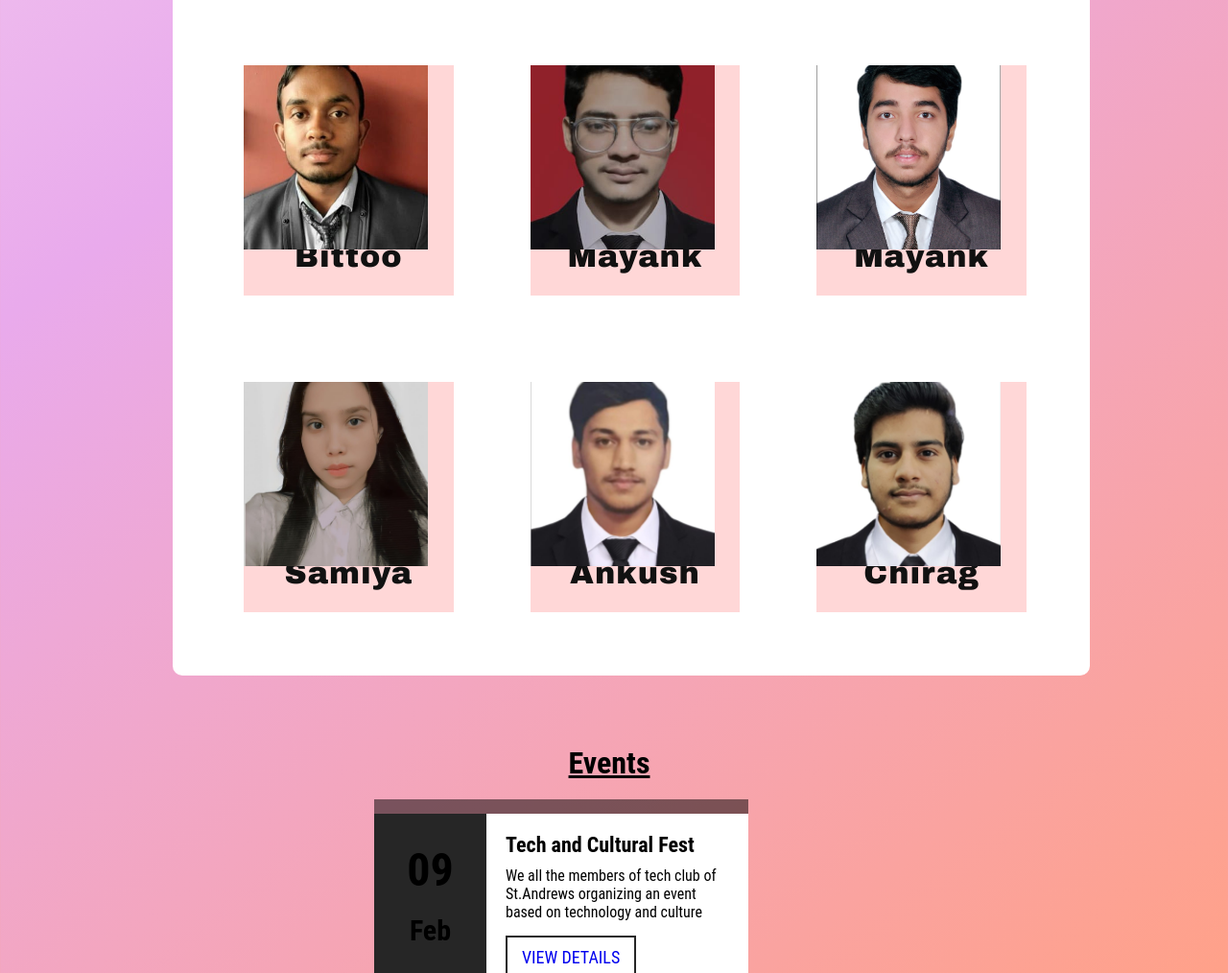
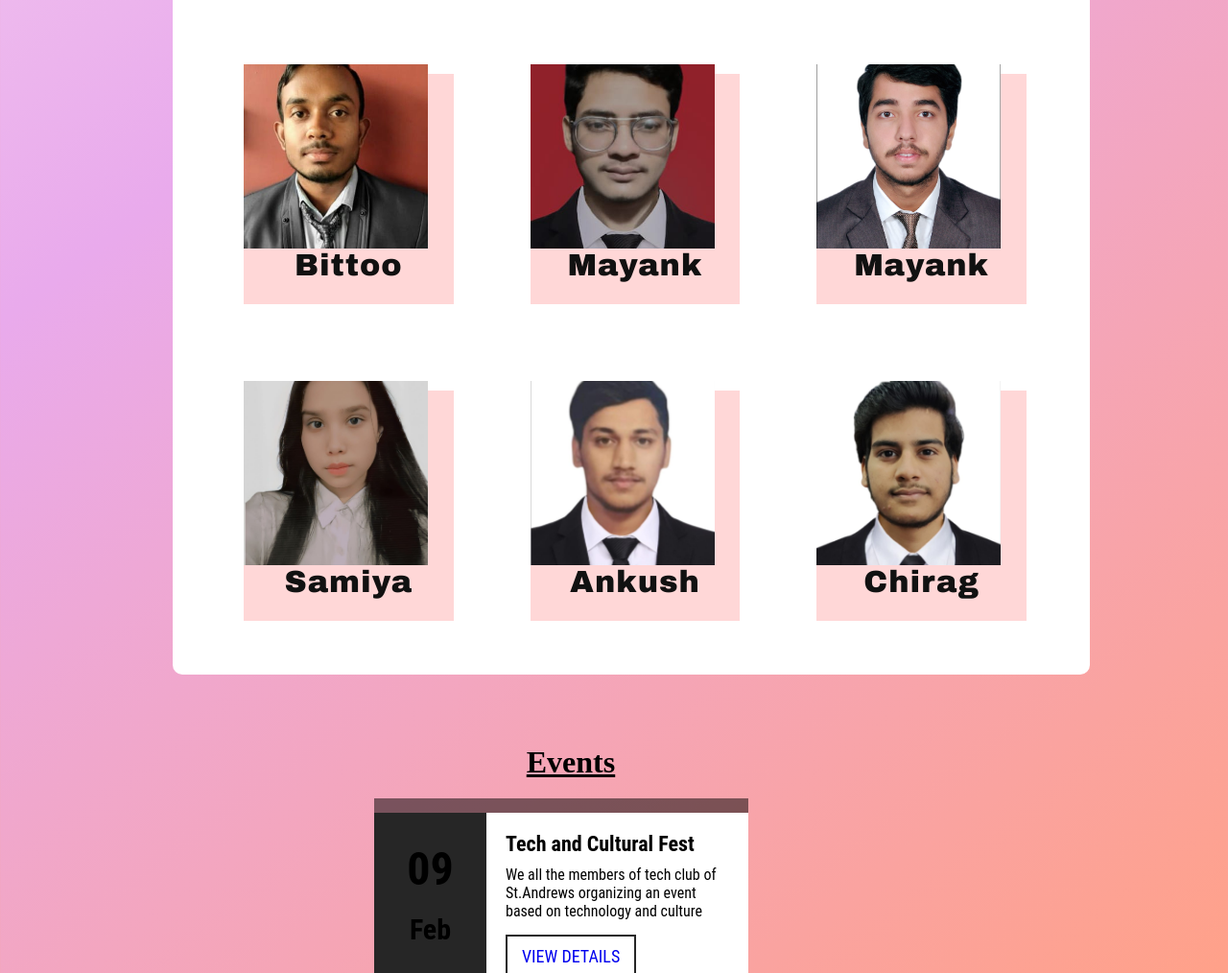
Before and after one commit to 69Spidey/tech, a plain HTML site: page index.html in a window 1280 px wide. Shown: the part 2016-3030 px from the top of the page at 96% size. Drawn offline with nearby package versions, Linux system fonts and the light colour scheme.

Commit message:
Update style.css

```diff
--- a/assets/style.css
+++ b/assets/style.css
@@ -239,7 +239,7 @@ nav a {
 
 .content {
     position: absolute;
-    top: 10;
+    top: 10px;
     left: 0;
     width: 100%;
     height: 100%;
@@ -267,6 +267,7 @@ nav a {
     font-size: 1.4rem;
     font-weight: 300;
     letter-spacing: 2px;
+
 }
 
 @media (max-width: 600px) {
@@ -283,8 +284,8 @@ nav a {
     text-align: center;
     margin-top: 20px;
     text-decoration: underline;
-    margin-left: 490px;
-
+    margin-left: 410px;
+    font-family: "Cursive";
 }
 
 
```
